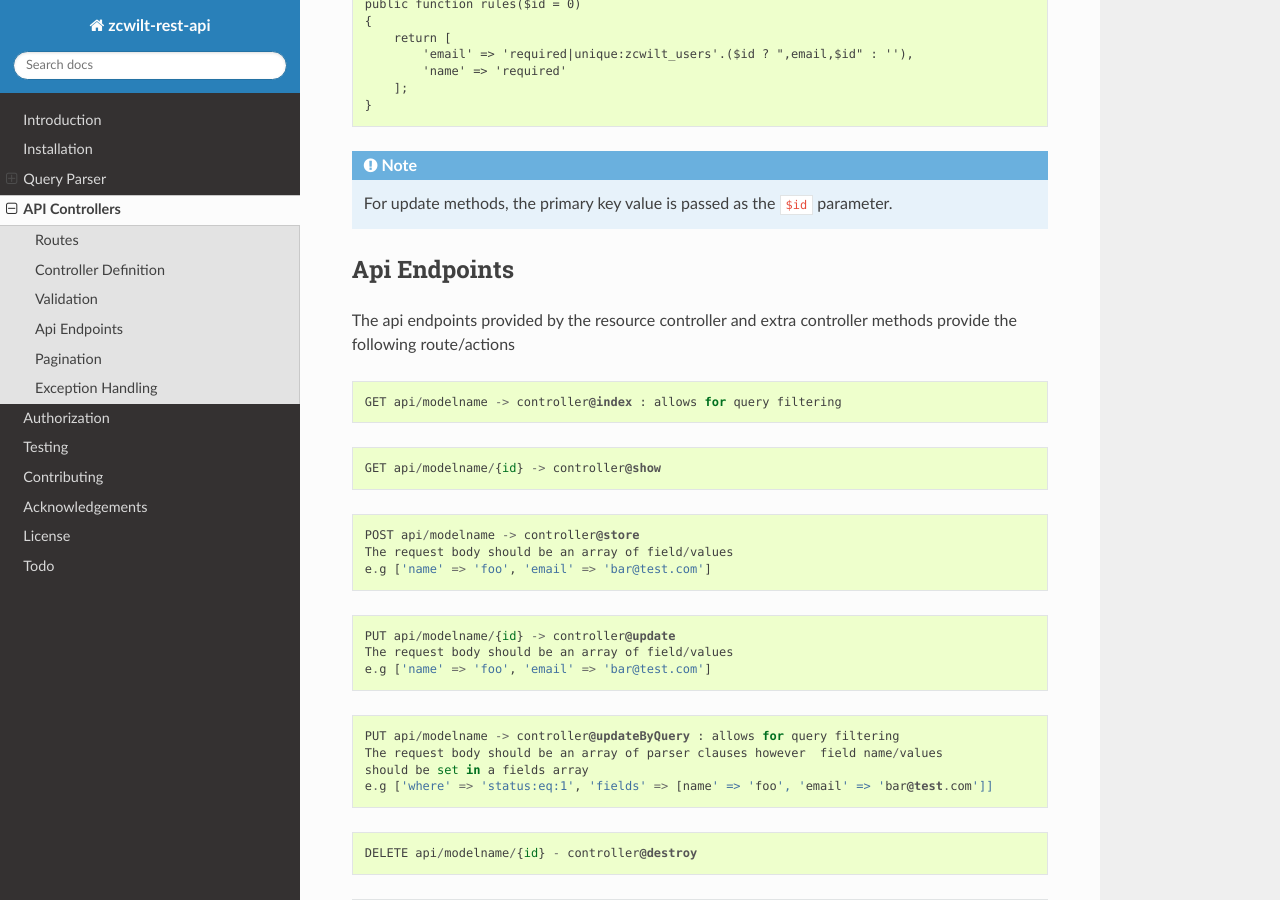
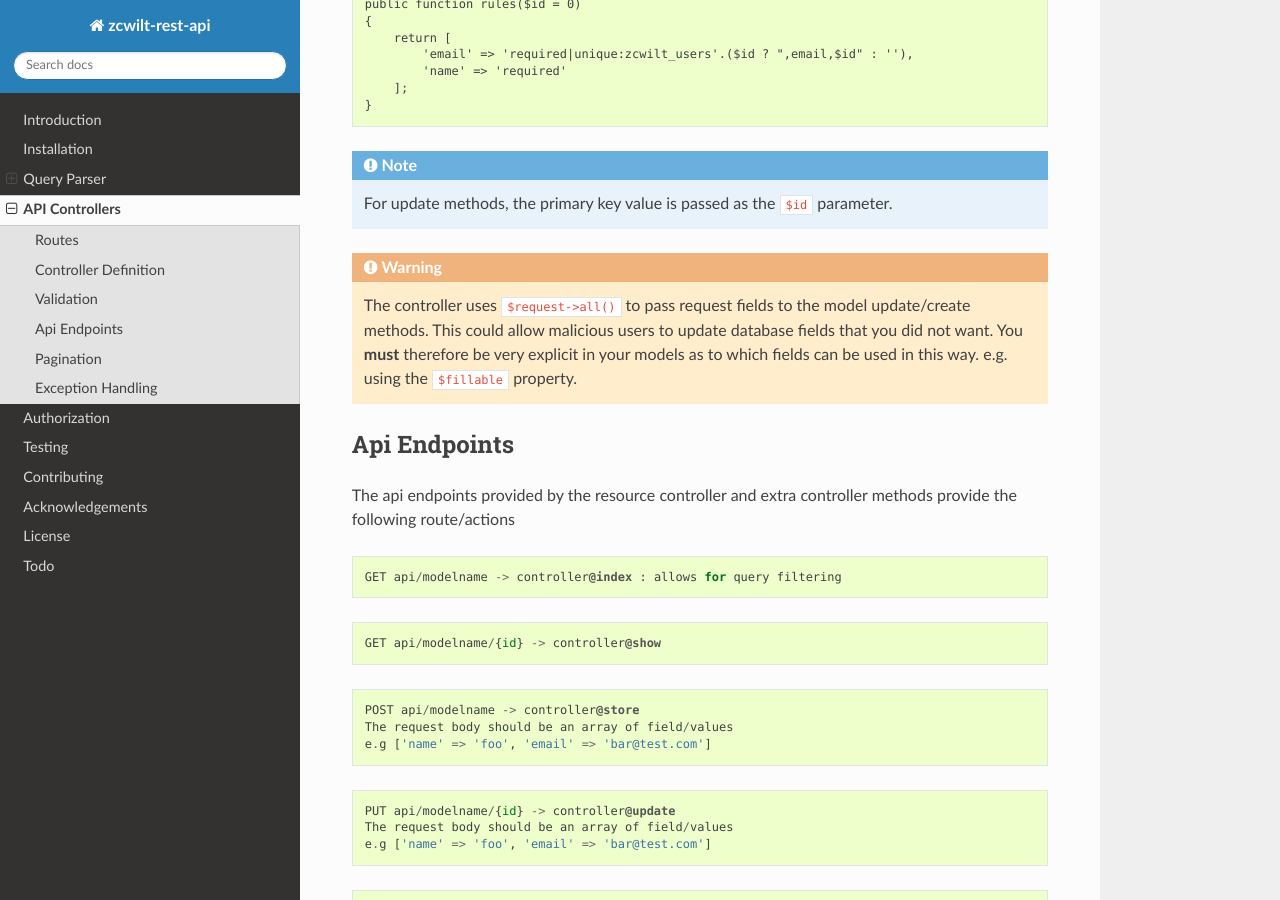
Before and after one commit to zcwilt/rest-api, a Sphinx documentation site: the page built from docs/apicontrollers.rst, in a window 1280 px wide and 900 px high, scrolled down 1811 px. Built offline with Sphinx 7.4.7 and the Read the Docs theme 2.0.0, drawn with Linux system fonts in a browser that asks for light colours.

```diff
--- a/docs/apicontrollers.rst
+++ b/docs/apicontrollers.rst
@@ -94,6 +94,12 @@ e.g.
     parameter.
 
 
+.. warning:: The controller uses ``$request->all()`` to pass request fields
+    to the model update/create methods. This could allow malicious users to update
+    database fields that you did not want. You **must** therefore be very explicit
+    in your models as to which fields can be used in this way. e.g. using the ``$fillable`` property.
+
+
 Api Endpoints
 -------------
 
--- a/docs/authorization.rst
+++ b/docs/authorization.rst
@@ -5,8 +5,4 @@ This project/code is agnostic as to how you provide authorization for your API.
 
 It's expected that you may need to extend the Api Controller to provide authorization and/or role/scope based access.
 
-There will be some more documentation here regarding Authorizartion etc, and you can also look at
-
-`zcwilt/rest-api-demo <https://github.com/zcwilt/rest-api-demo/>`_
-
-which will give some examples of implementing the rest api and how to do authorization.
+There will be some more documentation here regarding Authorizartion etc
--- a/docs/queryparsercolumns.rst
+++ b/docs/queryparsercolumns.rst
@@ -7,4 +7,4 @@ example
 
     {api-uri}?columns[]=id,name
 
-will restict the returned columns to just id and name.
+will restrict the returned columns to just id and name.
--- a/docs/queryparserincludes.rst
+++ b/docs/queryparserincludes.rst
@@ -1,7 +1,7 @@
 Query Parser Includes
 =====================
 
-.. warning:: This feature is a bit experimental at the moment. In terms of testing i've only tried with a simple one to many relationsship. e.g. ``user->posts``.
+.. warning:: This feature is a bit experimental at the moment. In terms of testing i've only tried with a simple one to many relationship. e.g. ``user->posts``.
 
 example
 
```
